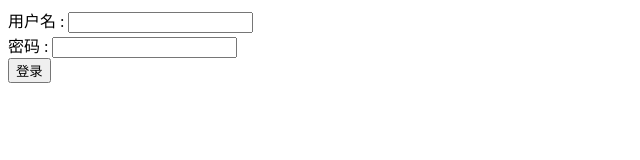
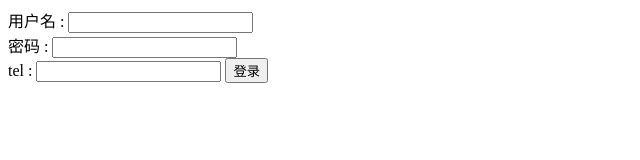
Before and after one commit to lichune/demo1819, a plain HTML site: page haitao/login.html in a window 1280 px wide. Shown: the whole page, without its empty margins (0-640 px from the left). Drawn offline with Linux system fonts and the light colour scheme.

Commit message:
Update login.html

```diff
--- a/haitao/login.html
+++ b/haitao/login.html
@@ -8,6 +8,8 @@
 		<form action="" method="post">
 			用户名 :  <input type="text" /><br>
 			密码 : <input type="text" /><br>
+			tel : <input type='text'>
+
 			<input type="submit" value="登录"/>
 		</form>
 	</body>
```
